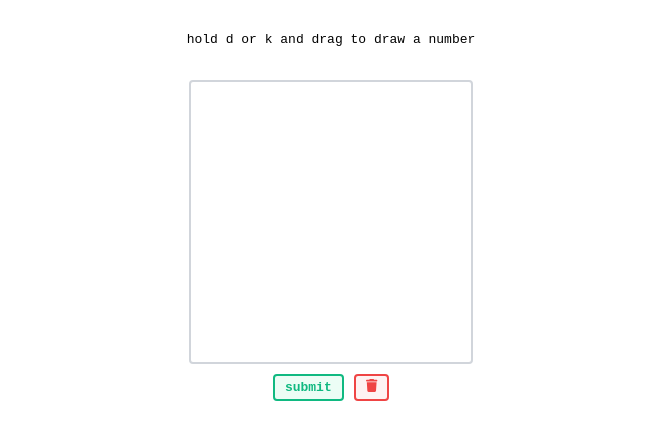
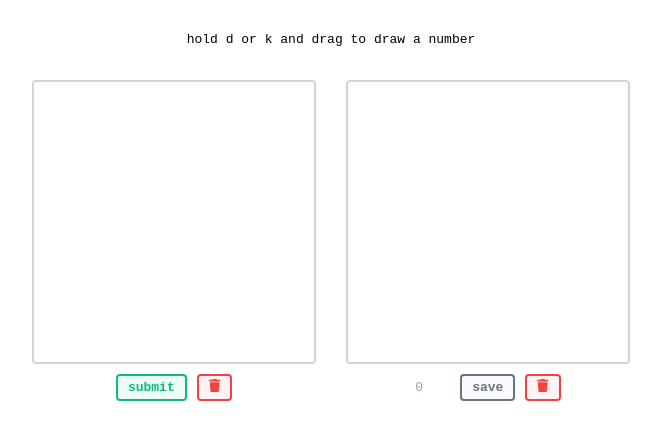
Before and after one commit to nicolasmatthewlee/tensorflow-client, a React (Create React App) app: page / in a window 1280 px wide. Shown: the top 440 px of the page, without its empty margins (309-970 px from the left). Built offline with nearby package versions, Linux system fonts and the light colour scheme.

Commit message:
added canvas mode for saving data to send data with a label to the server

```diff
--- a/src/app.tsx
+++ b/src/app.tsx
@@ -24,7 +24,10 @@ const App = () => {
   return (
     <div className="p-[30px] flex flex-col space-y-[30px] items-center">
       <h1>hold d or k and drag to draw a number</h1>
-      <Canvas mousedown={mousedown} />
+      <div className="flex space-x-[30px]">
+        <Canvas save={false} mousedown={mousedown} />
+        <Canvas save={true} mousedown={mousedown} />
+      </div>
     </div>
   );
 };
--- a/src/components/canvas.tsx
+++ b/src/components/canvas.tsx
@@ -3,14 +3,17 @@ import CanvasBlock from "./canvas-block";
 import { FontAwesomeIcon } from "@fortawesome/react-fontawesome";
 import { faTrash } from "@fortawesome/free-solid-svg-icons";
 
-const Canvas = ({ mousedown }: { mousedown: boolean }) => {
+const Canvas = ({ mousedown, save }: { mousedown: boolean; save: boolean }) => {
   const n = 28;
-  const [prediction, setPrediction] = useState<number | "loading" | null>(null);
-  const [predictionError, setPredictionError] = useState<string | null>(null);
+  const [response, setResponse] = useState<number | "loading" | null | "saved">(
+    null
+  );
+  const [responseError, setResponseError] = useState<string | null>(null);
 
   const [canvas, setCanvas] = useState<boolean[][]>(
     new Array(n).fill(new Array(n).fill(false))
   );
+  const [label, setLabel] = useState<number>(0);
 
   const updateCanvas = (row: number, col: number, value = true) => {
     if (mousedown) {
@@ -21,14 +24,14 @@ const Canvas = ({ mousedown }: { mousedown: boolean }) => {
       if (col + 1 < n) nextCanvas[row][col + 1] = true;
       if (col - 1 >= 0) nextCanvas[row][col - 1] = true;
       setCanvas(nextCanvas);
-      setPrediction(null);
+      setResponse(null);
     }
   };
 
   const handleSubmit = () => {
-    const getPrediction = async () => {
-      setPredictionError(null);
-      setPrediction("loading");
+    const getResponse = async () => {
+      setResponseError(null);
+      setResponse("loading");
       try {
         const response = await fetch(
           "http://127.0.0.1:5000/api/model/predict",
@@ -39,18 +42,39 @@ const Canvas = ({ mousedown }: { mousedown: boolean }) => {
           }
         );
         const responseJSON = await response.json();
-        setPrediction(responseJSON);
+        setResponse(responseJSON);
       } catch (e) {
-        setPredictionError("An unknown error occurred. Please try again.");
-        setPrediction(null);
+        setResponseError("An unknown error occurred. Please try again.");
+        setResponse(null);
       }
     };
-    getPrediction();
+    getResponse();
+  };
+
+  const handleSave = () => {
+    const saveImage = async () => {
+      setResponseError(null);
+      setResponse("loading");
+      try {
+        const response = await fetch("http://127.0.0.1:5000/api/model/save", {
+          method: "post",
+          headers: { "content-type": "application/json" },
+          body: JSON.stringify({ image: canvas, label: label }),
+        });
+        const responseJSON = await response.json();
+
+        setResponse(responseJSON);
+      } catch (e) {
+        setResponseError("An unknown error occurred. Please try again.");
+        setResponse(null);
+      }
+    };
+    saveImage();
   };
 
   const eraseCanvas = () => {
     setCanvas(new Array(n).fill(new Array(n).fill(false)));
-    setPrediction(null);
+    setResponse(null);
   };
 
   return (
@@ -69,12 +93,41 @@ const Canvas = ({ mousedown }: { mousedown: boolean }) => {
         ))}
       </div>
       <div className="flex gap-x-[10px]">
+        {save && (
+          <input
+            className="w-[35px]"
+            placeholder="0"
+            type="number"
+            min="0"
+            max="9"
+            onChange={(e) => setLabel(+e.target.value)}
+          />
+        )}
+        {save ? (
+          <button
+            onClick={handleSave}
+            className="flex-1 border-[2px] border-gray-500 text-gray-500 bg-gray-50 px-[10px] py-[2px] font-bold rounded
+            hover:bg-gray-100"
+          >
+            {response === "loading" ? (
+              <>
+                <div
+                  className="mr-[5px] inline-block h-[12px] w-[12px] animate-spin rounded-full border-[3px] border-solid border-current border-r-transparent align-[-0.125em] motion-reduce:animate-[spin_1.5s_linear_infinite]"
+                  role="status"
+                />
+                loading...
+              </>
+            ) : (
+              "save"
+            )}
+          </button>
+        ) : (
           <button
             onClick={handleSubmit}
             className="flex-1 border-[2px] border-emerald-500 text-emerald-500 bg-emerald-50 px-[10px] py-[2px] font-bold rounded
             hover:bg-emerald-100"
           >
-          {prediction === "loading" ? (
+            {response === "loading" ? (
               <>
                 <div
                   className="mr-[5px] inline-block h-[12px] w-[12px] animate-spin rounded-full border-[3px] border-solid border-current border-r-transparent align-[-0.125em] motion-reduce:animate-[spin_1.5s_linear_infinite]"
@@ -86,6 +139,8 @@ const Canvas = ({ mousedown }: { mousedown: boolean }) => {
               "submit"
             )}
           </button>
+        )}
+
         <button
           className="border-[2px] border-red-500 bg-red-50 px-[10px] py-[2px] font-bold rounded
             hover:bg-red-100"
@@ -94,10 +149,14 @@ const Canvas = ({ mousedown }: { mousedown: boolean }) => {
           <FontAwesomeIcon className="text-red-500" icon={faTrash} />
         </button>
       </div>
-      {prediction && prediction !== "loading" && (
-        <h3>predicted value: {prediction}</h3>
-      )}
-      {predictionError && <h3 className="text-red-500">{predictionError}</h3>}
+      {response && response !== "loading" ? (
+        response === "saved" ? (
+          <h3>{response}!</h3>
+        ) : (
+          <h3>predicted value: {response}</h3>
+        )
+      ) : null}
+      {responseError && <h3 className="text-red-500">{responseError}</h3>}
     </div>
   );
 };
```
Lines whose indentation alone changed are shown as unchanged.
